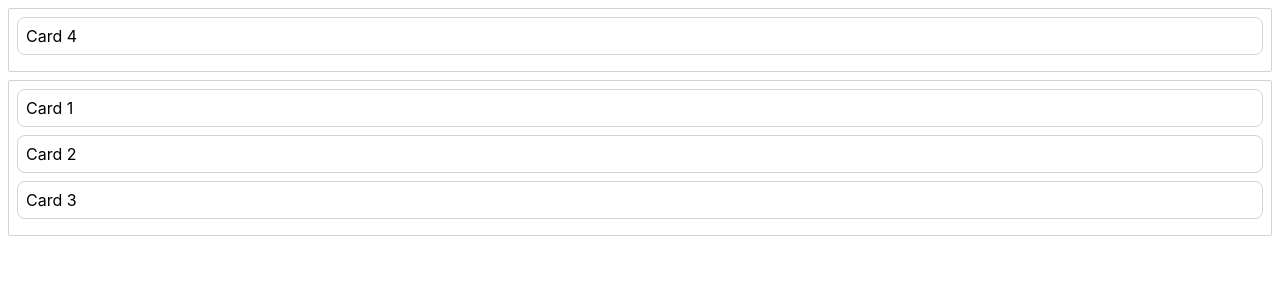
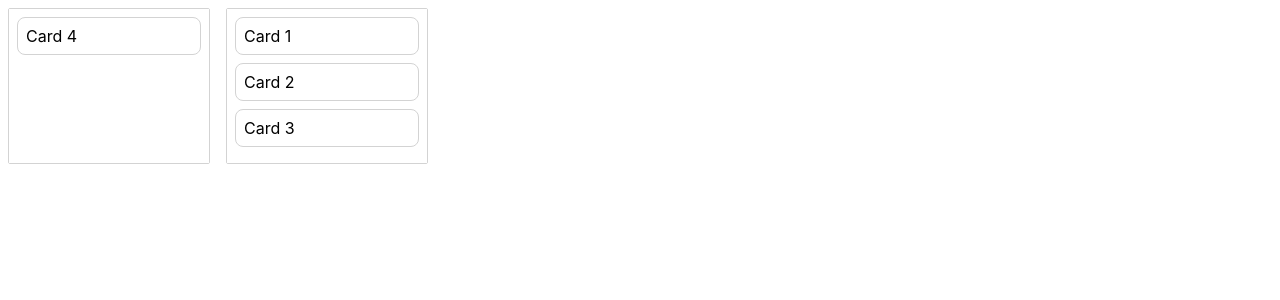
Before and after one commit to tg2648/solo-timeline, a React (Vite) app: page / in a window 1280 px wide. Shown: the top 300 px of the page. Built offline with nearby package versions, Linux system fonts and the light colour scheme.

Commit message:
Dragging between hands

```diff
--- a/src/App.tsx
+++ b/src/App.tsx
@@ -1,10 +1,14 @@
+import styled from 'styled-components';
 import { useState } from 'react'
-import { DragDropContext, DragStart, DropResult } from 'react-beautiful-dnd';
+import { DragDropContext, DragStart, DragUpdate, DropResult } from 'react-beautiful-dnd';
 
 import './App.css'
 import { initialGameData, HandType, GameData } from './initial_data'
 import { Hand } from './Hand'
 
+const Container = styled.div`
+  display: flex;
+`
 
 function App() {
 
@@ -15,11 +19,22 @@ function App() {
     document.body.style.transition = 'background-color 0.2s ease';
   }
 
+  function onDragUpdate(update: DragUpdate) {
+
+    const { destination, source } = update;
+    const opacity = destination
+      ? destination.index / gameData.hands[source.droppableId].cardIds.length
+      : 0;
+
+    document.body.style.backgroundColor = `rgba(153, 141, 217, ${opacity})`
+  }
+
   function onDragEnd(result: DropResult) {
     document.body.style.color = 'inherit';
     document.body.style.backgroundColor = 'inherit';
 
     const { destination, source, draggableId } = result;
+
     if (!destination) {
       return
     }
@@ -32,18 +47,26 @@ function App() {
       return
     }
 
-    const hand = gameData.hands[source.droppableId]
-    const newCardIds = Array.from(hand.cardIds)
+    const startHand = gameData.hands[source.droppableId]
+    const finishHand = gameData.hands[destination.droppableId]
+
+    // Dropping in the same hand
+    if (source.droppableId === destination.droppableId) {
+      console.log('same hand');
+
+      const newCardIds = Array.from(startHand.cardIds)
 
       newCardIds.splice(source.index, 1)
       newCardIds.splice(destination.index, 0, draggableId)
 
       const newHand: HandType = {
-      ...hand,
+        ...startHand,
         cardIds: newCardIds
       }
 
       setGameData((oldData) => {
+        console.log('newhand', newHand);
+
         return {
           ...oldData,
           hands: {
@@ -52,14 +75,46 @@ function App() {
           }
         }
       })
+
+    } else {
+      // Dropping in the different hand
+
+      const startCardIds = Array.from(startHand.cardIds)
+      startCardIds.splice(source.index, 1);
+      const newStartHand: HandType = {
+        ...startHand,
+        cardIds: startCardIds
+      }
+      console.log('newStartHand', newStartHand);
+
+      const finishCardIds = Array.from(finishHand.cardIds)
+      finishCardIds.splice(destination.index, 0, draggableId);
+      const newFinishHand: HandType = {
+        ...finishHand,
+        cardIds: finishCardIds
+      }
+
+      setGameData((oldData) => {
+        return {
+          ...oldData,
+          hands: {
+            ...oldData.hands,
+            [newStartHand.id]: newStartHand,
+            [newFinishHand.id]: newFinishHand,
+          }
+        }
+      })
+    }
   }
 
 
   return (
     <DragDropContext
       onDragStart={onDragStart}
+      onDragUpdate={onDragUpdate}
       onDragEnd={onDragEnd}
     >
+      <Container>
         {gameData.handOrder.map((handId) => {
           const hand = gameData.hands[handId]
           const cards = hand.cardIds.map(cardId => gameData.cards[cardId])
@@ -68,6 +123,7 @@ function App() {
             <Hand key={hand.id} hand={hand} cards={cards} />
           )
         })}
+      </Container>
     </DragDropContext>
   )
 }
--- a/src/Card.tsx
+++ b/src/Card.tsx
@@ -9,24 +9,29 @@ type CardProps = {
    index: number,
 }
 
-const Container = styled.div`
+type ContainerProps = {
+   isDragging: boolean
+}
+
+const Container = styled.div<ContainerProps>`
    border: 1px solid lightgrey;
    border-radius: 8px;
    padding: 8px;
    margin-bottom: 8px;
-   /* background-color: white; */
+   background-color: ${props => props.isDragging ? 'lightgreen' : 'white'};
 `
 
 export function Card(props: CardProps) {
    return (
       <Draggable draggableId={props.card.id} index={props.index}>
          {
-            (provided) => {
+            (provided, snapshot) => {
                return (
                   <Container
                      {...provided.draggableProps}
                      {...provided.dragHandleProps}
                      ref={provided.innerRef}
+                     isDragging={snapshot.isDragging}
                   >
                      {props.card.content}
                   </Container>
--- a/src/Hand.tsx
+++ b/src/Hand.tsx
@@ -10,14 +10,26 @@ type HandProps = {
    cards: CardType[]
 }
 
+type CardListType = {
+   isDraggingOver: boolean
+}
+
 const Container = styled.div`
    margin: 8px;
    border: 1px solid lightgrey;
    border-radius: 2px;
+   width: 200px;
+
+   display: flex;
+   flex-direction: column;
 `
 
-const CardList = styled.div`
+const CardList = styled.div<CardListType>`
    padding: 8px;
+   transition: background-color 0.2s ease;
+   background-color: ${props => props.isDraggingOver ? 'skyblue' : 'white'};
+   flex-grow: 1;
+   min-height: 100px;
 `
 
 export function Hand(props: HandProps) {
@@ -27,8 +39,9 @@ export function Hand(props: HandProps) {
             {(provided, snapshot) => {
                return (
                   <CardList
+                     {...provided.droppableProps}
                      ref={provided.innerRef}
-                     {...provided.droppableProps}
+                     isDraggingOver={snapshot.isDraggingOver}
                   >
                      {props.cards.map((card, index) => {
                         return (
```
Lines whose indentation alone changed are shown as unchanged.
